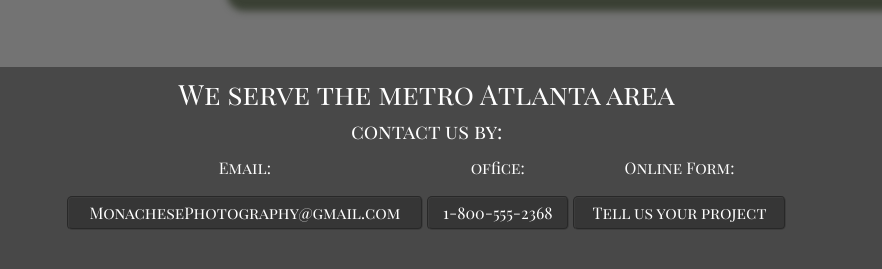
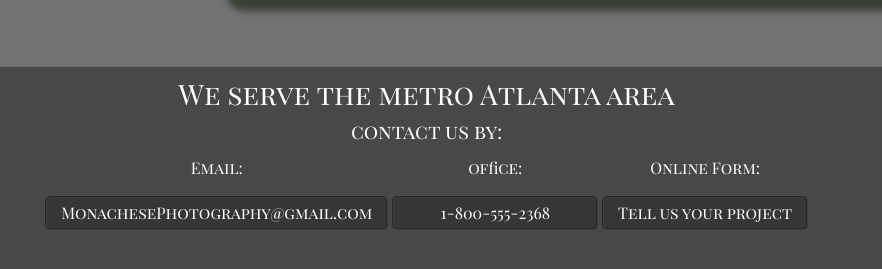
Before and after one commit to Richardaeld/MonaMemorabilia, a plain HTML site: page contact.html in a window 1280 px wide. Shown: the part 857-1126 px from the top of the page, 0-882 px from the left. Drawn offline with nearby package versions, Linux system fonts and the light colour scheme.

Commit message:
updated all footers with improved footer from index.html

```diff
--- a/contact.html
+++ b/contact.html
@@ -144,24 +144,23 @@
 	<!------------------- footer contact us by --  social links  ------------------------------>
 
 <footer>
-
-
 	<div class="row no-gutters footer-contact-frame footer-color">
 		<div class="col-sm-12 col-md-8">
 			<!--HOLDS EMAIL AND FORM-->
+            <div class="container">
 			<div class="row no-gutters footer-contact-text container-fluid">
-
 				<h3>We serve the metro Atlanta area</h3>
 				<h5>contact us by:</h5>
 
-					<div class="col-sm-12 col-lg-6 col-xl-5 footer-com">
+				<div class="col-sm-8 col-md-8 col-lg-7 col-xl-5 footer-com">
 					<p>Email:</p>
 					<a href="mailto:MonachesePhotography@gmail.com">
 						<span>MonachesePhotography@gmail.com</span>
 					</a>
                 </div>
 
-					<div class="col-sm-12 col-lg-3 col-xl-2 footer-com">
+
+				<div class="col-sm-6 col-lg-3 col-xl-3 footer-com">
 					<!--   This WILL NOT work at 12 col width always maxes at 11, ASK FELIPE!!    -->
 					<p>office:</p>
 					<a href="tel:1-800-555-2386">
@@ -169,15 +168,14 @@
 					</a>
                 </div>
 
-					<div class="col-sm-12 col-lg-6 col-xl-3 footer-com">
+				<div class="col-sm-6 col-lg-6 col-xl-3 footer-com">
 					<p>Online Form:</p>
 					<a href="contact.html">
 						<span>Tell us your project</span>
 					</a>
 				</div>
 
-
-
+			</div>
 			</div>
 		</div>
 
@@ -231,7 +229,6 @@
 
 		</div>
 	</div>
-
 </footer>
 
 	<script src="https://code.jquery.com/jquery-3.5.1.slim.min.js"
```
Also changed, not shown: galery-headshot.html (+6 -9 lines), gallery-children.html (+6 -9 lines), gallery-corporate.html (+6 -9 lines), gallery-family.html (+6 -9 lines), gallery-photoshop.html (+6 -9 lines), gallery-product-placement.html (+6 -9 lines), gallery-real-estate.html (+6 -9 lines), gallery-touch-ups.html (+6 -9 lines), gallery.html (+6 -9 lines), services.html (+6 -9 lines). Lines whose indentation alone changed are shown as unchanged.
